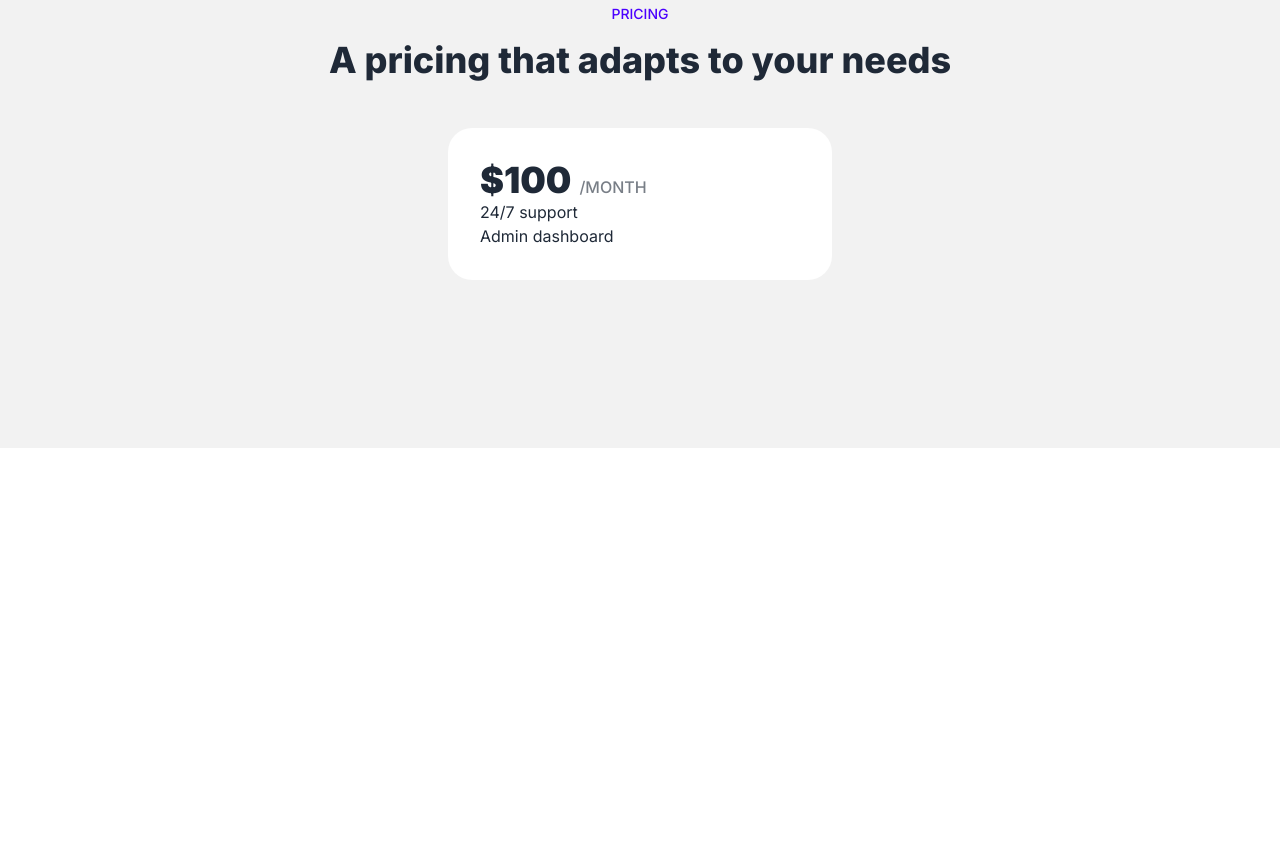
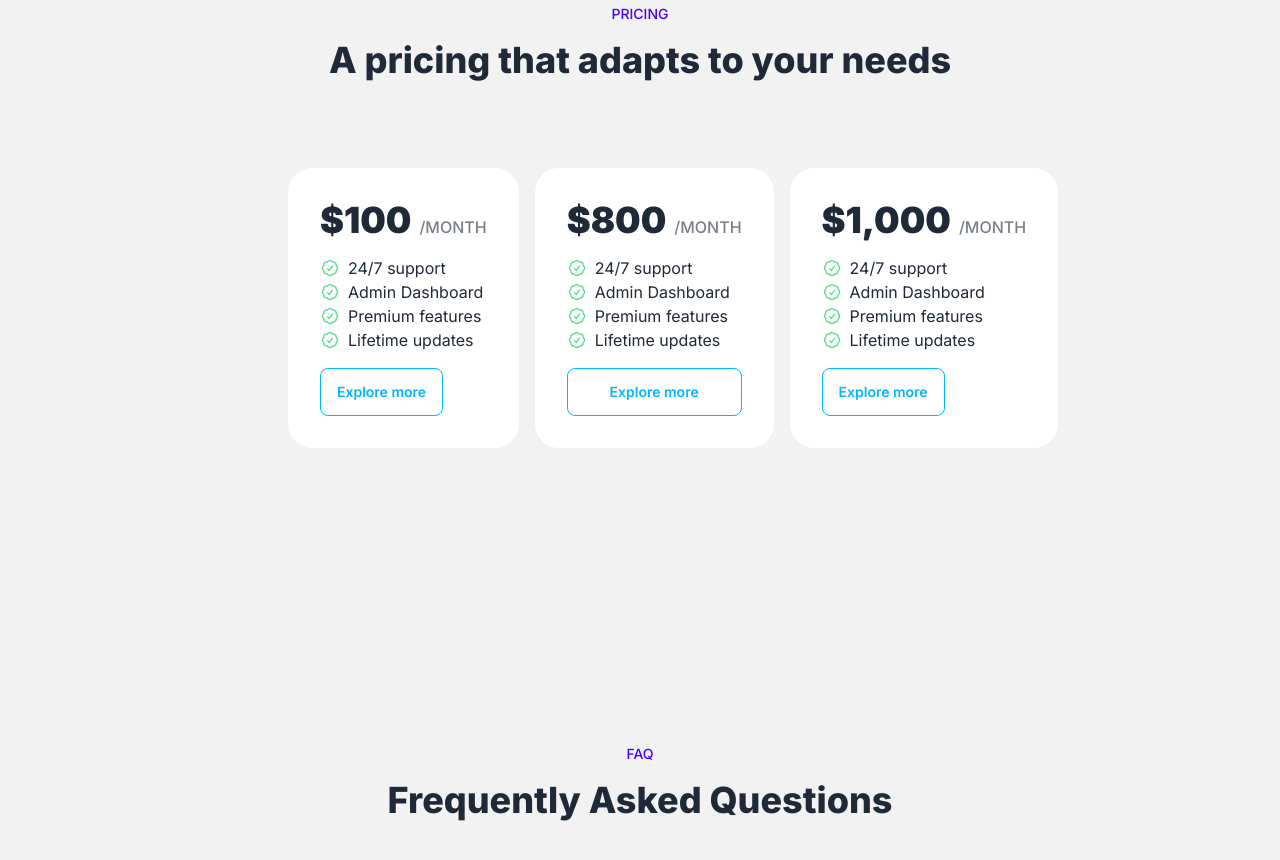
Before and after one commit to arturlazoryk95/my-saasik, a Next.js app: page / in a window 1280 px wide. Shown: the part 700-1560 px from the top of the page. Before the commit the page ends 1148 px from the top, so only its background shows below. Built offline with nearby package versions, Linux system fonts and the light colour scheme.

Commit message:
improving my knowledge

```diff
--- a/app/page.js
+++ b/app/page.js
@@ -1,9 +1,13 @@
 import ButtonLogin from "@/components/ButtonLogin";
+import NormalButton from "@/components/NormalButton";
+import TickSvg from "@/components/TickSvg";
 
 export default function Home() {
   const name = "Archik";
   const isLoggedIn = true;
 
+  let greeting = `Hello ${isLoggedIn ? name : "there"}`;
+  console.log(greeting);
   return (
     <main>
       {/* HEADER  */}
@@ -41,16 +45,103 @@ export default function Home() {
           <h2 className="text-3xl lg:text-4xl font-extrabold mb-12 text-center">
             A pricing that adapts to your needs
           </h2>
-          <div className="bg-base-100 p-8 m-10 mx-auto max-w-96 rounded-3xl">
-            <div className="flex gap-2 items-baseline">
-              <div className="font-black text-4xl">$100</div>
-              <div className="font-medium uppercase opacity-60">/month</div>
+          <div className="flex gap-4">
+            <div className="bg-base-100 p-8 m-10 mx-auto max-w-96 rounded-3xl">
+              <div className="flex gap-2 items-baseline mb-4">
+                <div className="font-black text-4xl">$100</div>
+                <div className="font-medium uppercase opacity-60">/month</div>
+              </div>
+              <ul>
+                <li className="flex gap-2 items-center">
+                  <TickSvg />
+                  24/7 support
+                </li>
+                <li className="flex gap-2 items-center">
+                  <TickSvg />
+                  Admin Dashboard
+                </li>
+                <li className="flex gap-2 items-center">
+                  <TickSvg />
+                  Premium features
+                </li>
+                <li className="flex gap-2 items-center">
+                  <TickSvg />
+                  Lifetime updates
+                </li>
+                <li className="mt-4">
+                  <NormalButton>Explore more</NormalButton>
+                </li>
+              </ul>
             </div>
-            <ul>
-              <li>24/7 support</li>
-              <li>Admin dashboard</li>
-            </ul>
+            <div className="bg-base-100 p-8 m-10 mx-auto max-w-96 rounded-3xl">
+              <div className="flex gap-2 items-baseline mb-4">
+                <div className="font-black text-4xl">$800</div>
+                <div className="font-medium uppercase opacity-60">/month</div>
+              </div>
+              <ul>
+                <li className="flex gap-2 items-center">
+                  <TickSvg />
+                  24/7 support
+                </li>
+                <li className="flex gap-2 items-center">
+                  <TickSvg />
+                  Admin Dashboard
+                </li>
+                <li className="flex gap-2 items-center">
+                  <TickSvg />
+                  Premium features
+                </li>
+                <li className="flex gap-2 items-center">
+                  <TickSvg />
+                  Lifetime updates
+                </li>
+                <li className="mt-4">
+                  <NormalButton extraStyle={"w-full"}>
+                    Explore more
+                  </NormalButton>
+                </li>
+              </ul>
+            </div>
+            <div className="bg-base-100 p-8 m-10 mx-auto max-w-96 rounded-3xl">
+              <div className="flex gap-2 items-baseline mb-4">
+                <div className="font-black text-4xl">$1,000</div>
+                <div className="font-medium uppercase opacity-60">/month</div>
+              </div>
+              <ul>
+                <li className="flex gap-2 items-center">
+                  <TickSvg />
+                  24/7 support
+                </li>
+                <li className="flex gap-2 items-center">
+                  <TickSvg />
+                  Admin Dashboard
+                </li>
+                <li className="flex gap-2 items-center">
+                  <TickSvg />
+                  Premium features
+                </li>
+                <li className="flex gap-2 items-center">
+                  <TickSvg />
+                  Lifetime updates
+                </li>
+                <li className="mt-4">
+                  <NormalButton>Explore more</NormalButton>
+                </li>
+              </ul>
+            </div>
           </div>
+        </div>
+      </section>
+
+      {/* FAQ */}
+      <section className="bg-base-200">
+        <div className="py-32 px-8 max-w-3xl mx-auto">
+          <p className="text-sm uppercase font-medium text-center text-primary mb-4">
+            FAQ
+          </p>
+          <h2 className="text-3xl lg:text-4xl font-extrabold mb-12 text-center">
+            Frequently Asked Questions
+          </h2>
         </div>
       </section>
     </main>
--- /dev/null
+++ b/components/NormalButton.js
@@ -0,0 +1,11 @@
+const NormalButton = ({ children, extraStyle }) => {
+  return (
+    <button
+      className={`btn btn-outline btn-info ${extraStyle ? extraStyle : ""}`}
+    >
+      {children}
+    </button>
+  );
+};
+
+export default NormalButton;
--- /dev/null
+++ b/components/TickSvg.js
@@ -0,0 +1,20 @@
+const TickSvg = () => {
+  return (
+    <svg
+      xmlns="http://www.w3.org/2000/svg"
+      fill="none"
+      viewBox="0 0 24 24"
+      strokeWidth={1.5}
+      stroke="currentColor"
+      className="size-5 text-green-400"
+    >
+      <path
+        strokeLinecap="round"
+        strokeLinejoin="round"
+        d="M9 12.75 11.25 15 15 9.75M21 12c0 1.268-.63 2.39-1.593 3.068a3.745 3.745 0 0 1-1.043 3.296 3.745 3.745 0 0 1-3.296 1.043A3.745 3.745 0 0 1 12 21c-1.268 0-2.39-.63-3.068-1.593a3.746 3.746 0 0 1-3.296-1.043 3.745 3.745 0 0 1-1.043-3.296A3.745 3.745 0 0 1 3 12c0-1.268.63-2.39 1.593-3.068a3.745 3.745 0 0 1 1.043-3.296 3.746 3.746 0 0 1 3.296-1.043A3.746 3.746 0 0 1 12 3c1.268 0 2.39.63 3.068 1.593a3.746 3.746 0 0 1 3.296 1.043 3.746 3.746 0 0 1 1.043 3.296A3.745 3.745 0 0 1 21 12Z"
+      />
+    </svg>
+  );
+};
+
+export default TickSvg;
```
Also changed, not shown: .eslintrc.json.
